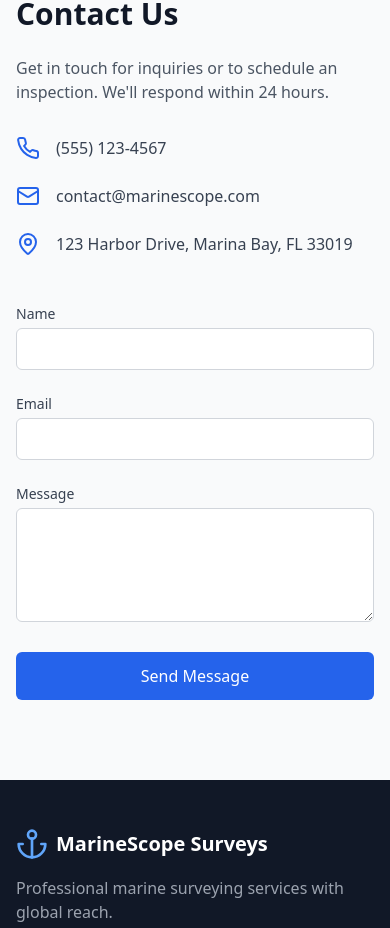
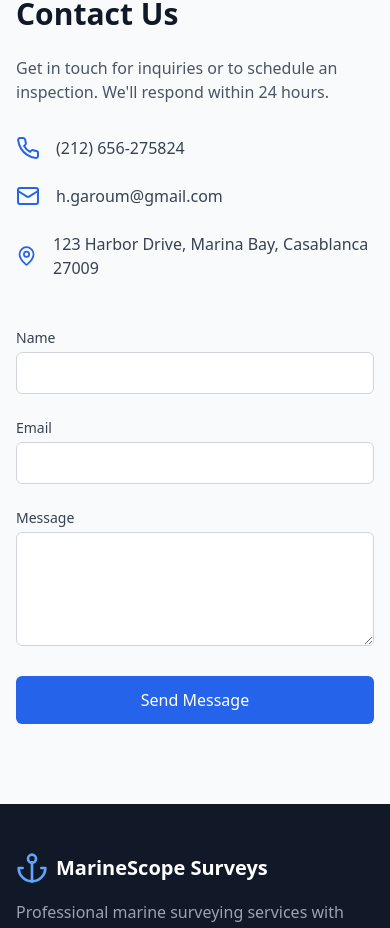
Before and after one commit to Hicham1970/sb1-vxcugk, a React (Vite) app: page / in a window 390 px wide. Shown: the part 4700-5628 px from the top of the page. Built offline with nearby package versions, Linux system fonts and the light colour scheme.

Commit message:
Fix the phone number and the email address

```diff
--- a/src/App.tsx
+++ b/src/App.tsx
@@ -189,16 +189,16 @@ function App() {
               <div className="space-y-6">
                 <div className="flex items-center">
                   <Phone className="h-6 w-6 text-blue-600 mr-4" />
-                  <span className="text-gray-700">(555) 123-4567</span>
+                  <span className="text-gray-700">(212) 656-275824</span>
                 </div>
                 <div className="flex items-center">
                   <Mail className="h-6 w-6 text-blue-600 mr-4" />
-                  <span className="text-gray-700">contact@marinescope.com</span>
+                  <span className="text-gray-700">h.garoum@gmail.com</span>
                 </div>
                 <div className="flex items-center">
                   <MapPin className="h-6 w-6 text-blue-600 mr-4" />
                   <span className="text-gray-700">
-                    123 Harbor Drive, Marina Bay, FL 33019
+                    123 Harbor Drive, Marina Bay, Casablanca 27009
                   </span>
                 </div>
               </div>
```
Also changed, not shown: 2 other files (tests, documents, lock files or other folders).
